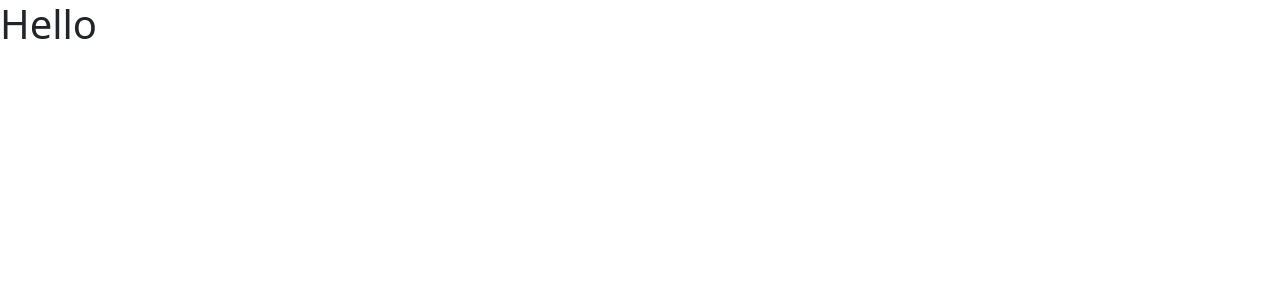
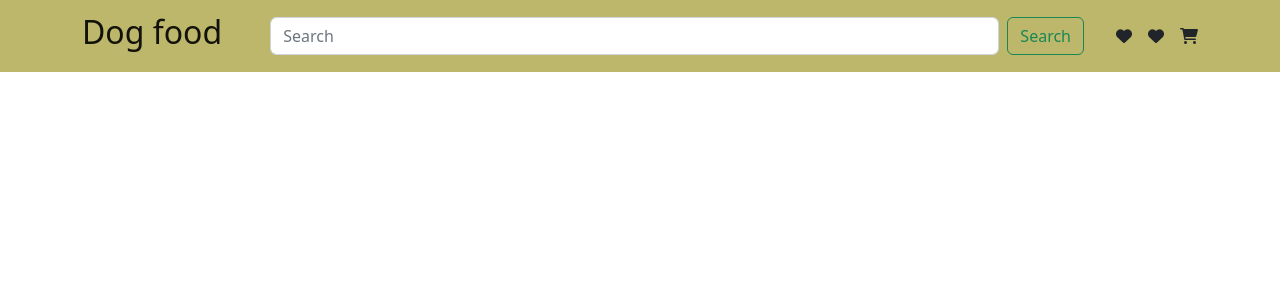
Before and after one commit to editesau/sb-dog-food, a React (Vite) app: page / in a window 1280 px wide. Shown: the top 300 px of the page. Built offline with nearby package versions, Linux system fonts and the light colour scheme.

Commit message:
Header composition

```diff
--- a/index.html
+++ b/index.html
@@ -10,7 +10,7 @@
   <link rel="stylesheet" href="https://cdnjs.cloudflare.com/ajax/libs/font-awesome/6.2.1/css/all.min.css"
     integrity="sha512-MV7K8+y+gLIBoVD59lQIYicR65iaqukzvf/nwasF0nqhPay5w/9lJmVM2hMDcnK1OnMGCdVK+iQrJ7lzPJQd1w=="
     crossorigin="anonymous" referrerpolicy="no-referrer" />
-  <title>Vite + React</title>
+  <title>Dog food</title>
 </head>
 
 <body>
--- a/src/App.jsx
+++ b/src/App.jsx
@@ -1,7 +1,7 @@
+import Header from './components/Header/Header'
+
 const App = () => (
-  <div className="App">
-    <h1>Hello</h1>
-  </div>
+  <Header />
 )
 
 export default App
--- /dev/null
+++ b/src/components/Header/Header.jsx
@@ -0,0 +1,16 @@
+import HeaderIcons from '../HeaderIcons/HeaderIcons'
+import HeaderSearch from '../HeaderSearch/HeaderSearch'
+import Logo from '../Logo/Logo'
+import headerStyles from './header.module.css'
+
+const Header = () => (
+  <div className={`${headerStyles.navbar} navbar`}>
+    <div className={`${headerStyles.container} container d-flex`}>
+      <Logo />
+      <HeaderSearch />
+      <HeaderIcons />
+    </div>
+  </div>
+)
+
+export default Header
--- /dev/null
+++ b/src/components/Header/header.module.css
@@ -0,0 +1,8 @@
+.navbar {
+  background-color:darkkhaki;
+}
+
+.container {
+  gap: 2rem;
+  height: 100%;
+}
--- /dev/null
+++ b/src/components/HeaderIcons/HeaderIcons.jsx
@@ -0,0 +1,11 @@
+import headerIconsStyles from './headerIcons.module.css'
+
+const HeaderIcons = () => (
+  <div className={headerIconsStyles.headerIcons}>
+    <i className="fa fa-solid fa-heart" />
+    <i className="fa fa-solid fa-heart" />
+    <i className="fa fa-shopping-cart" />
+  </div>
+)
+
+export default HeaderIcons
--- /dev/null
+++ b/src/components/HeaderIcons/headerIcons.module.css
@@ -0,0 +1,12 @@
+.headerIcons {
+  display: flex;
+  gap: 1rem;
+}
+
+.headerIcons i {
+  cursor: pointer;
+}
+
+.headerIcons i:hover {
+  color: red;
+}
--- /dev/null
+++ b/src/components/HeaderSearch/HeaderSearch.jsx
@@ -0,0 +1,10 @@
+import headerSearchStyles from './headerSearch.module.css'
+
+const HeaderSearch = () => (
+  <form className={`${headerSearchStyles.headerSearch} d-flex`}>
+    <input className="form-control me-2" type="search" placeholder="Search" aria-label="Search" />
+    <button className="btn btn-outline-success" type="submit">Search</button>
+  </form>
+)
+
+export default HeaderSearch
--- /dev/null
+++ b/src/components/HeaderSearch/headerSearch.module.css
@@ -0,0 +1,3 @@
+.headerSearch {
+  flex: 1 1 auto;
+}
--- /dev/null
+++ b/src/components/Logo/Logo.jsx
@@ -0,0 +1,7 @@
+const Logo = () => (
+  <div className="navbar-brand">
+    <h2>Dog food</h2>
+  </div>
+)
+
+export default Logo
--- a/src/index.css
+++ b/src/index.css
@@ -100,10 +100,7 @@ button::-moz-focus-inner {
   border: 0;
 }
 
-label {
-  cursor: pointer;
+#root {
+  width: 100vw;
+  height: 100vh;
 }
-
-legend {
-  display: block;
-}
```
